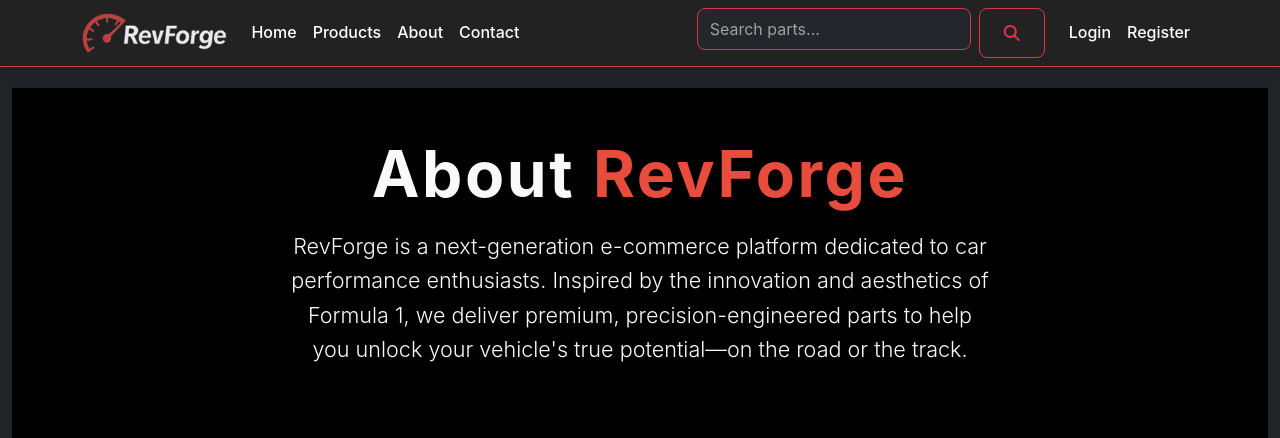
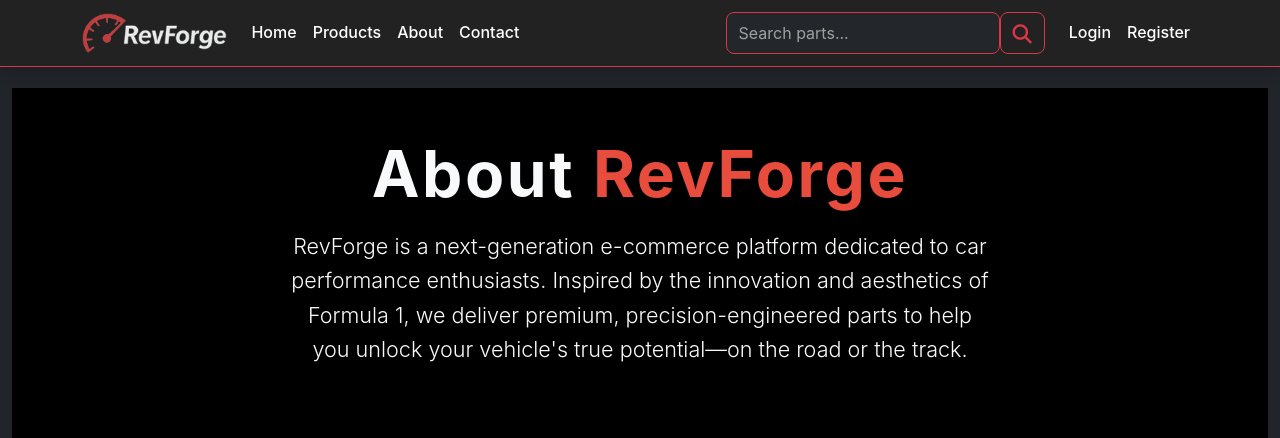
Before and after one commit to ipapidi/ITC-4214-Final-Ioli_Papidi, a Django app: page /about/ in a window 1280 px wide. Shown: the top 438 px of the page. Run offline with Django 5.2, Linux system fonts and the light colour scheme.

Commit message:
fixed issue with search bar

```diff
--- a/static/css/style.css
+++ b/static/css/style.css
@@ -879,3 +879,34 @@ nav .dropdown-menu.bg-dark.border-danger .dropdown-item:active:hover {
     border-color: var(--accent-color);
     color: white;
 }
+
+.header-search-group input[type="search"],
+.header-search-group button {
+    height: 48px !important;
+    vertical-align: middle !important;
+}
+
+/* --- Navbar Search Bar Alignment Fix --- */
+.navbar form.d-flex input[type="search"],
+.navbar form.d-flex button[type="submit"] {
+    height: 42px !important; /* Match the input height from inspector */
+    min-height: 42px !important;
+    max-height: 42px !important;
+    box-sizing: border-box !important;
+    margin: 0 !important;
+    padding-top: 0 !important;
+    padding-bottom: 0 !important;
+    border-radius: 8px !important;
+    line-height: 1.2 !important;
+    display: flex !important;
+    align-items: center !important;
+}
+
+.navbar form.d-flex button[type="submit"] {
+    padding-left: 0.75rem !important;
+    padding-right: 0.75rem !important;
+    display: flex !important;
+    align-items: center !important;
+    justify-content: center !important;
+    font-size: 1.2rem !important;
+}
```
Also changed, not shown: db.sqlite3.
